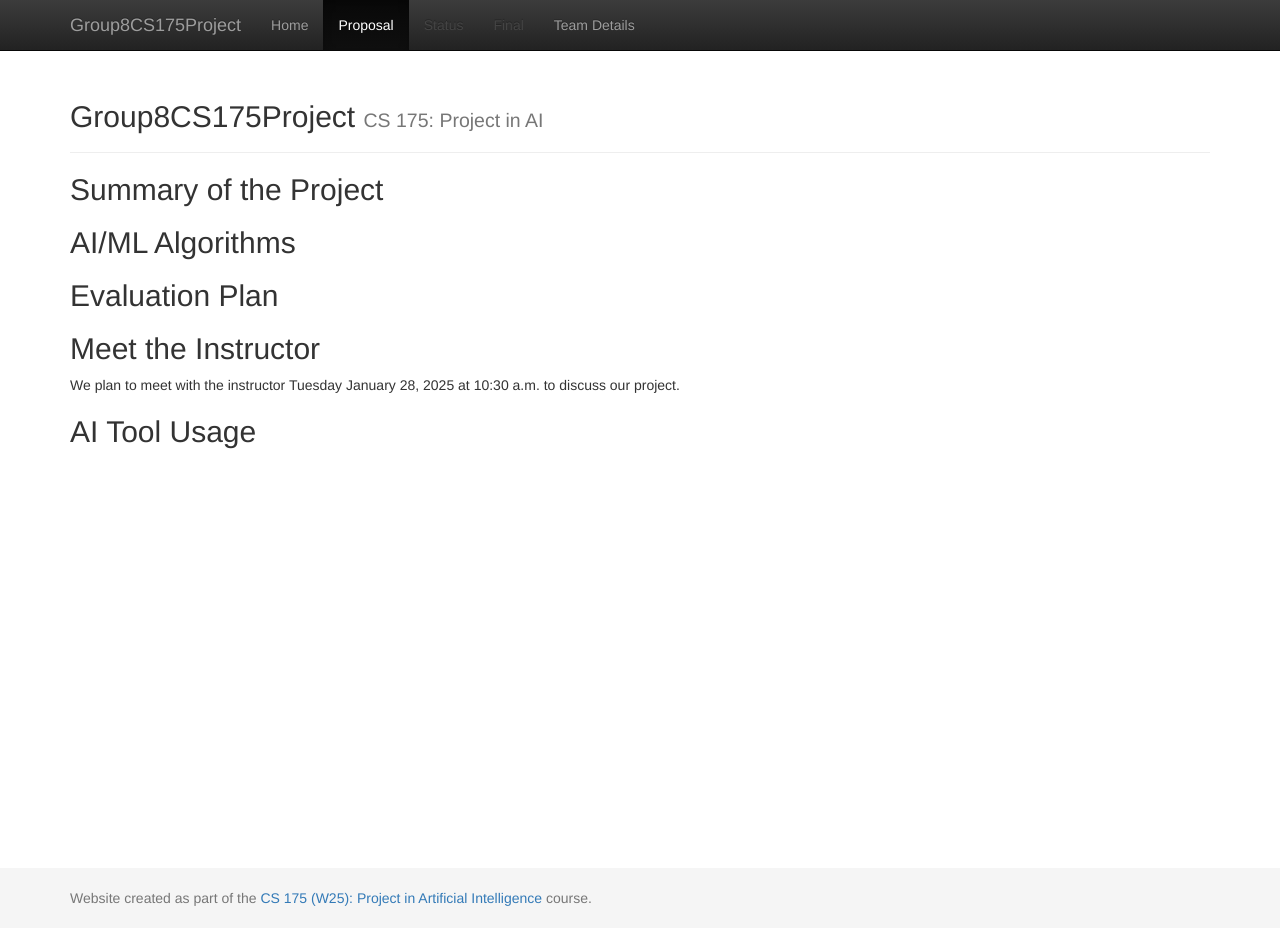
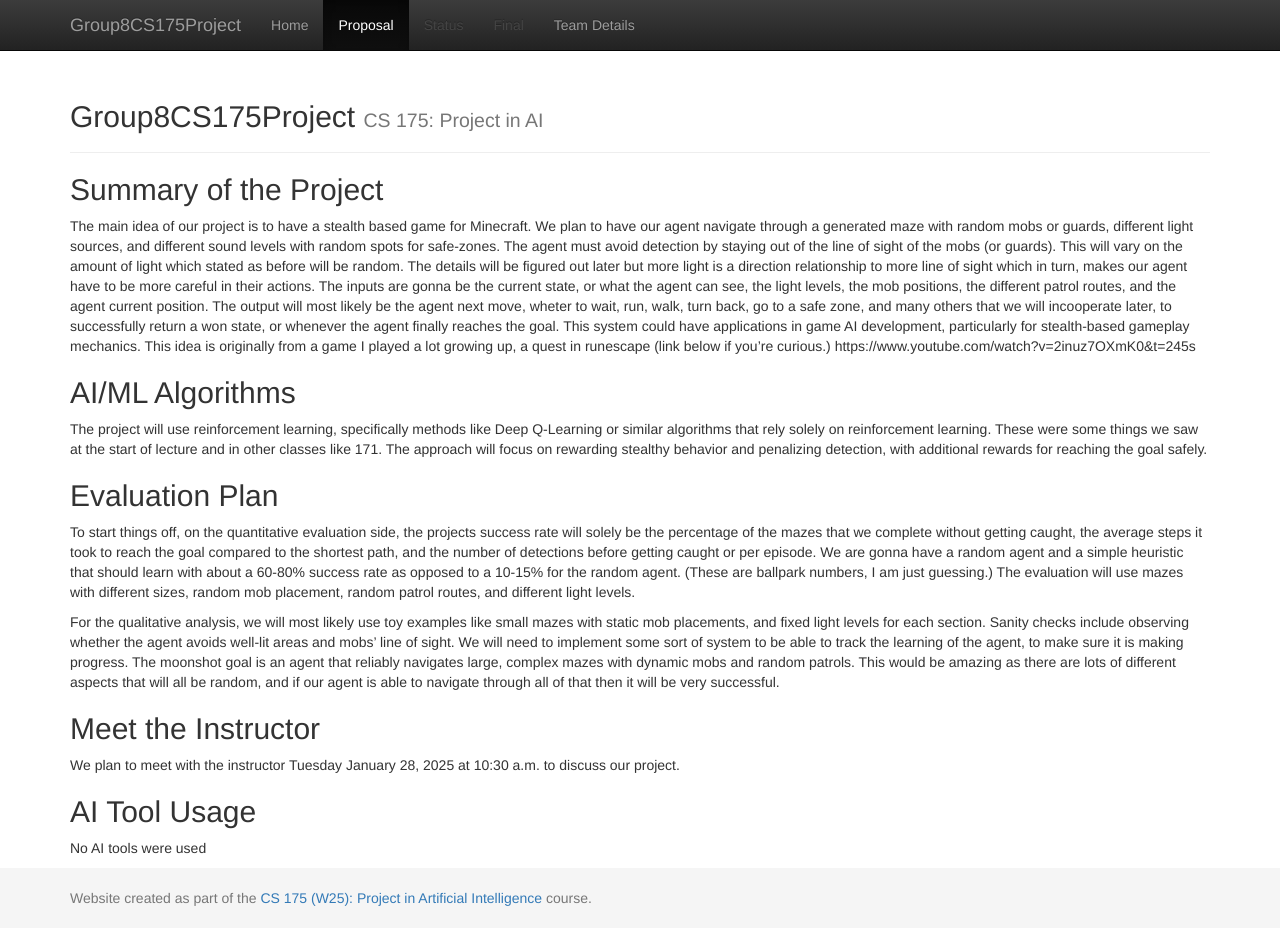
Before and after one commit to akarshanjain/StealthEscape, a Jekyll site: the page built from docs/proposal.md, in a window 1280 px wide and 928 px high. Built offline with Jekyll 4.4.1, drawn with Linux system fonts in a browser that asks for light colours.

Commit message:
Finished the rest of the doc

```diff
--- a/docs/proposal.md
+++ b/docs/proposal.md
@@ -4,16 +4,16 @@ title: Proposal
 ---
 
 ## Summary of the Project
-
+The main idea of our project is to have a stealth based game for Minecraft. We plan to have our agent navigate through a generated maze with random mobs or guards, different light sources, and different sound levels with random spots for safe-zones. The agent must avoid detection by staying out of the line of sight of the mobs (or guards). This will vary on the amount of light which stated as before will be random. The details will be figured out later but more light is a direction relationship to more line of sight which in turn, makes our agent have to be more careful in their actions. The inputs are gonna be the current state, or what the agent can see, the light levels, the mob positions, the different patrol routes, and the agent current position. The output will most likely be the agent next move, wheter to wait, run, walk, turn back, go to a safe zone, and many others that we will incooperate later, to successfully return a won state, or whenever the agent finally reaches the goal. This system could have applications in game AI development, particularly for stealth-based gameplay mechanics. This idea is originally from a game I played a lot growing up, a quest in runescape (link below if you're curious.) https://www.youtube.com/watch?v=2inuz7OXmK0&t=245s
 
 
 ## AI/ML Algorithms
-
-
+The project will use reinforcement learning, specifically methods like Deep Q-Learning or similar algorithms that rely solely on reinforcement learning. These were some things we saw at the start of lecture and in other classes like 171. The approach will focus on rewarding stealthy behavior and penalizing detection, with additional rewards for reaching the goal safely.
 
 ## Evaluation Plan
+To start things off, on the quantitative evaluation side, the projects success rate will solely be the percentage of the mazes that we complete without getting caught, the average steps it took to reach the goal compared to the shortest path, and the number of detections before getting caught or per episode. We are gonna have a random agent and a simple heuristic that should learn with about a 60-80% success rate as opposed to a 10-15% for the random agent. (These are ballpark numbers, I am just guessing.) The evaluation will use mazes with different sizes, random mob placement, random patrol routes, and different light levels.
 
-
+For the qualitative analysis, we will most likely use toy examples like small mazes with static mob placements, and fixed light levels for each section. Sanity checks include observing whether the agent avoids well-lit areas and mobs' line of sight. We will need to implement some sort of system to be able to track the learning of the agent, to make sure it is making progress. The moonshot goal is an agent that reliably navigates large, complex mazes with dynamic mobs and random patrols. This would be amazing as there are lots of different aspects that will all be random, and if our agent is able to navigate through all of that then it will be very successful.
 
 ## Meet the Instructor
 
@@ -21,3 +21,4 @@ We plan to meet with the instructor Tuesday January 28, 2025 at 10:30 a.m. to di
 
 
 ## AI Tool Usage
+No AI tools were used
```
